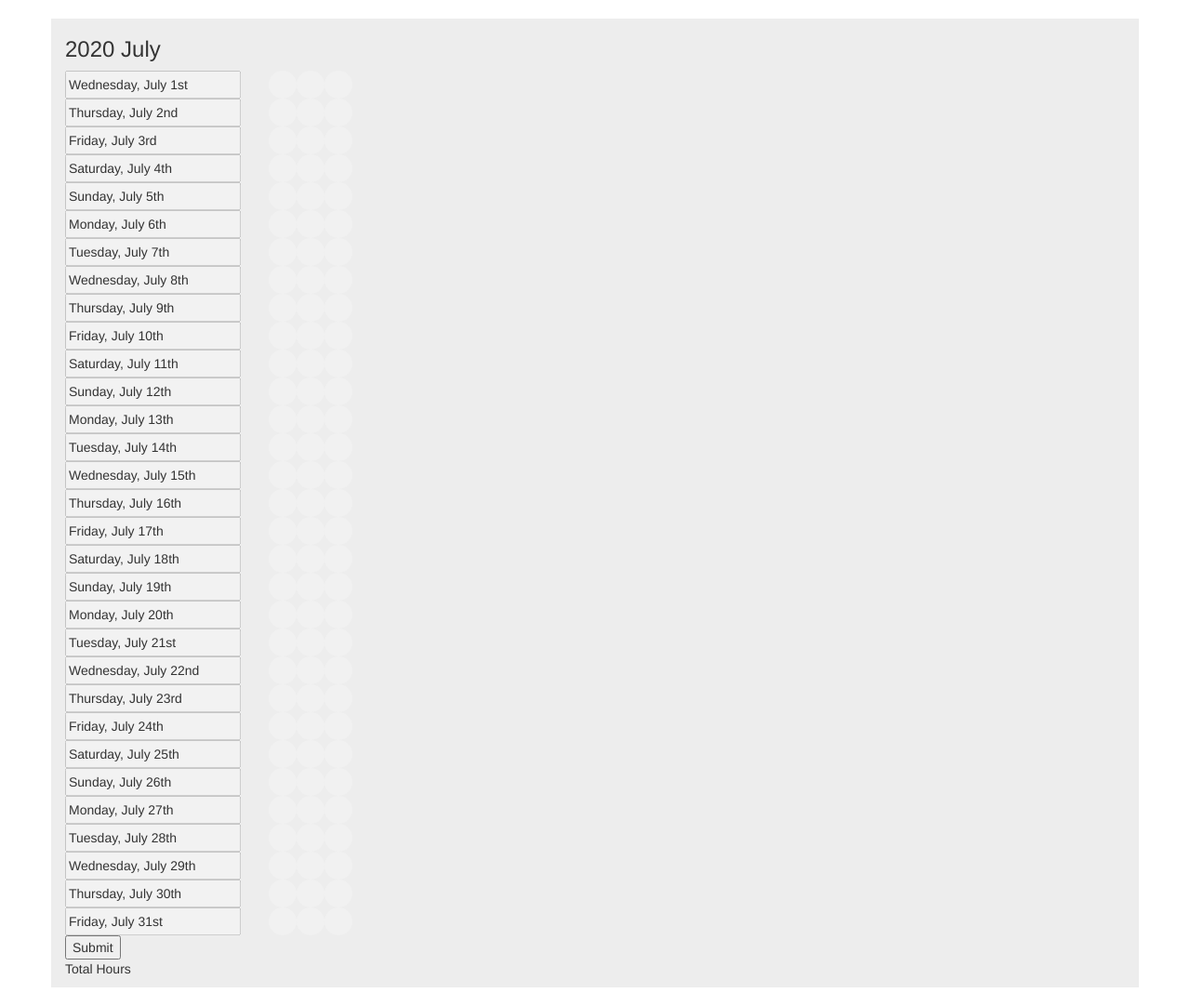
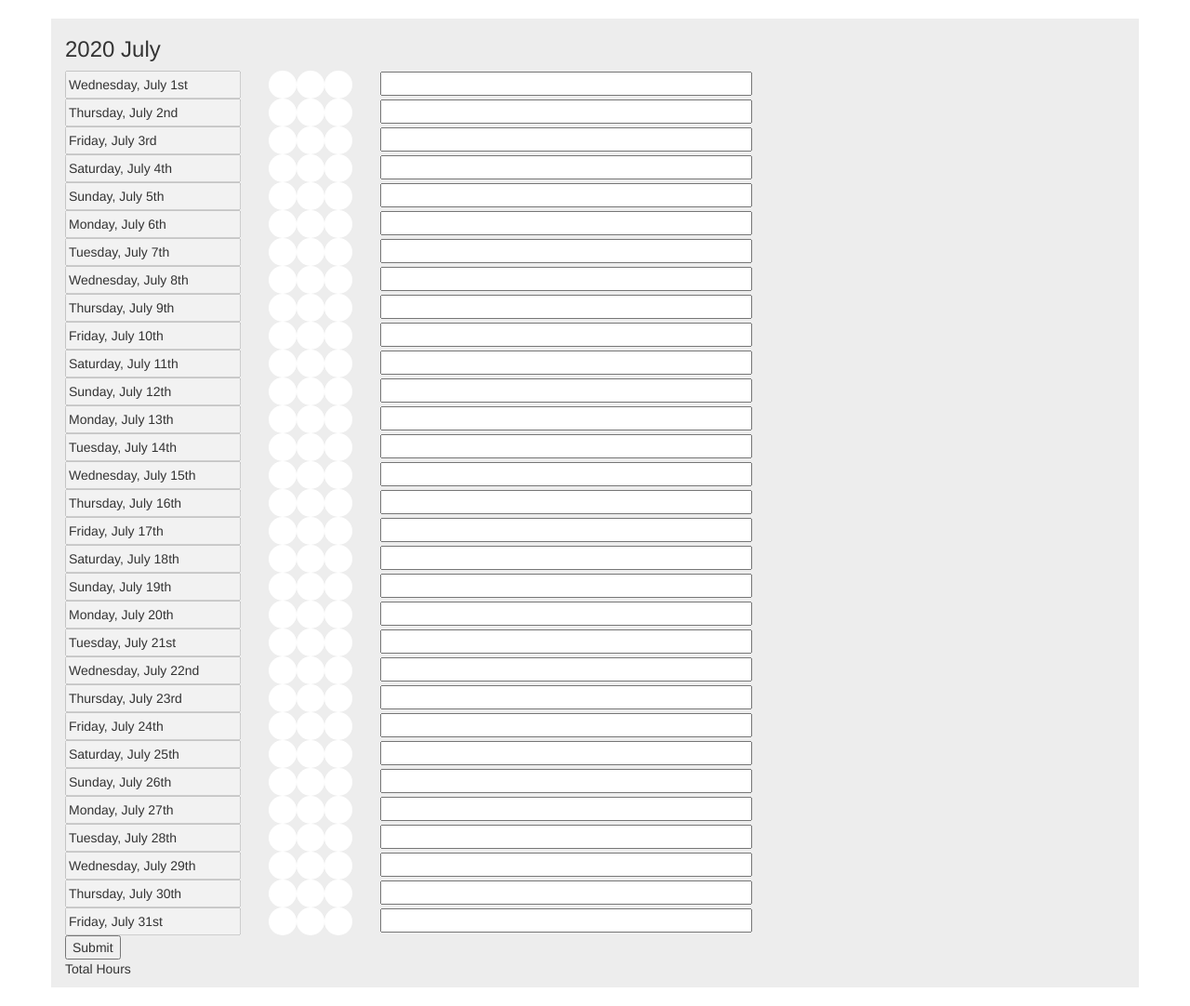
Before and after one commit to ajlino/timesheet, a PHP site: page / in a window 1280 px wide. Shown: the part 52-1134 px from the top of the page at 93% size. Run offline with PHP 8.4, Linux system fonts and the light colour scheme.

Commit message:
Added Memo Text Box Update CSS

```diff
--- a/css/coolRadio.css
+++ b/css/coolRadio.css
@@ -1,6 +1,15 @@
 /* CSS Document */
 
 
+
+.memoText{
+  /* display: inline-block;
+  position: relative; */
+  /* vertical-align: middle; */
+  /* height: 30px; */
+  margin-left: 30px;
+  width: 400px;
+}
 
 .row {
   display: -webkit-box;
@@ -67,11 +76,12 @@ input[type="radio"]{
      display: inline-block;
      position: relative;
 
-     background-color: #f1f1f1;  /*Circle color*/
+     background-color: white;  /*Circle color*/
      color: #ED7D00;  /*Check Mark color*/
      height: 30px;
      width: 30px;
-     border: 0;
+     /* border: solid 1px;
+     border-color: black; */
      border-radius: 50px; /* Radius makes the element a circle*/
      cursor: pointer;
      margin-right: 7px;
@@ -87,6 +97,7 @@ input[type="radio"]{
      top: 7px;
      content: '\02143';
      transform: rotate(40deg);
+     background-color: white;
 }
 .form-radio:hover
 {
@@ -94,7 +105,7 @@ input[type="radio"]{
 }
 .form-radio:checked
 {
-     background-color: #f1f1f1;
+     background-color: white;
 }
 
 
--- a/js/timesheetCreate.js
+++ b/js/timesheetCreate.js
@@ -52,7 +52,6 @@ $(document).ready(function(){
 	                rbChecked='checked="true"';
 	            }
 				//Note: button values will = xx
-	//			var ddd='<input type="radio" class="'+rbName+'" name="'+rbName+'" id="'+rbID+'" data-waschecked="false" value='+xx+' checked="'+rbChecked+'"></input>';
 	            var ddd='<input type="radio"  name="'+rbName+'" id="'+rbID+'" data-waschecked="false" value='+rbValue+' '+rbChecked+'" class="form-radio"></input>';
 	            var dddLabel='<label for="'+rbID+'" class="radio-group"></label>';
 
@@ -60,6 +59,10 @@ $(document).ready(function(){
 	            $("#"+divID).append(dddLabel);
 			}
 
+			//Create memo Text input
+			var createMemoBox ='<input type="text" name="memoDay'+x+'" class="memoText" id="memoDay'+x+'">';
+			$("#"+divID).append(createMemoBox);
+
 		}
 
 
```
